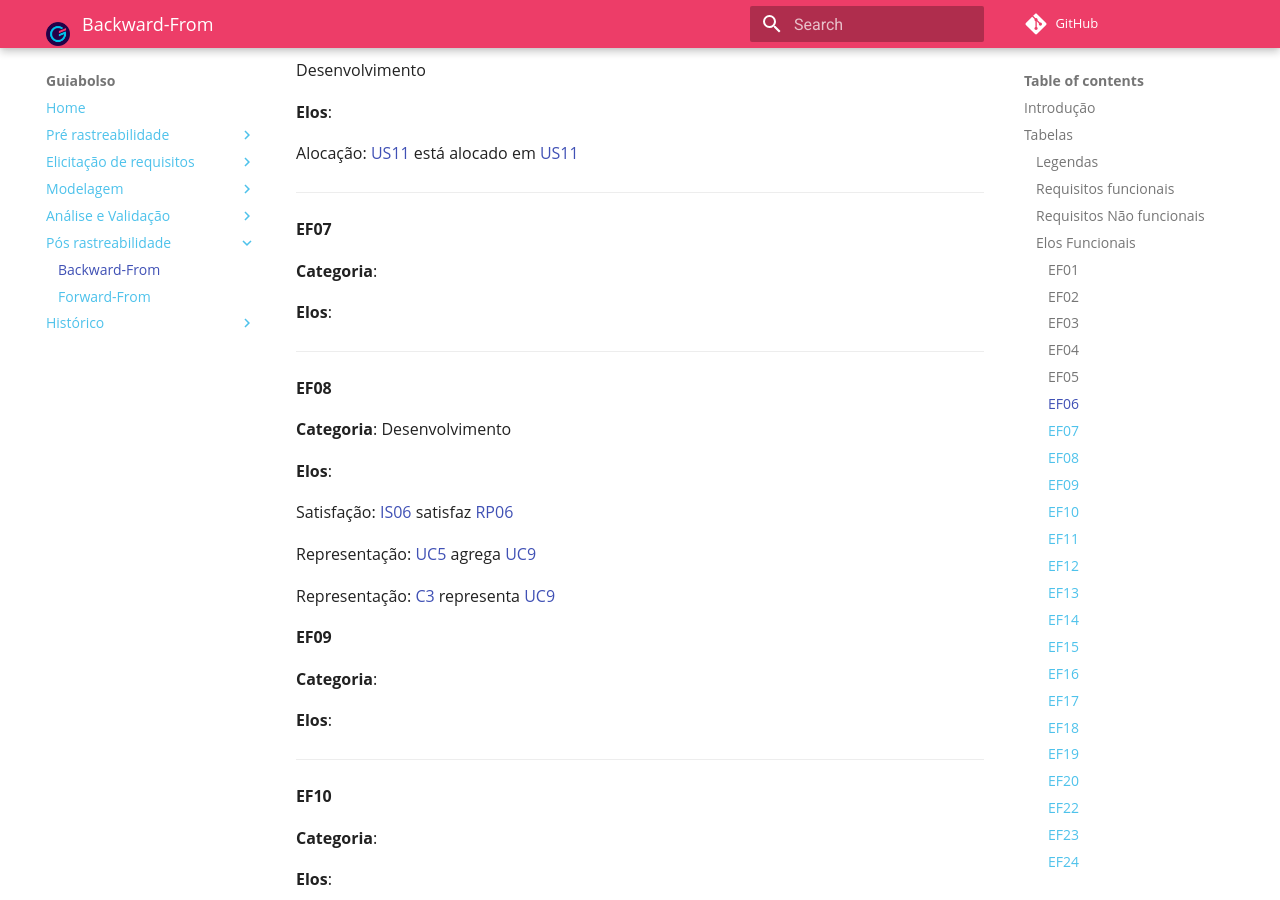
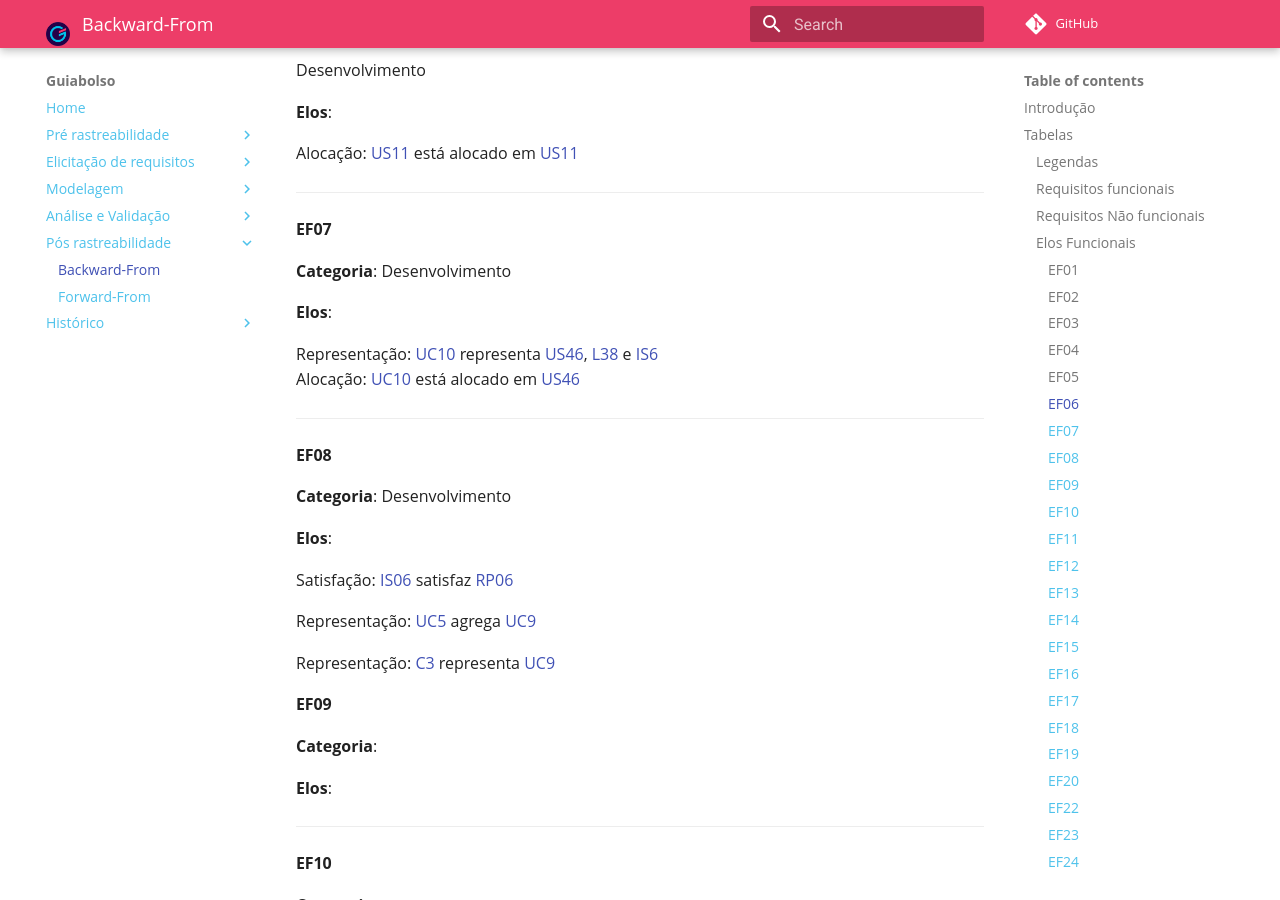
Before and after one commit to fga-disciplinas/2019.1-Guia-Bolso, an MkDocs documentation site: the page built from docs/pos-rastreabilidade/backward.md, in a window 1280 px wide and 900 px high, scrolled down 9771 px. Built offline with MkDocs 1.6.1 and Material for MkDocs 9.7.7, drawn with Linux system fonts in a browser that asks for light colours; comment, search, counter and statistics services are not loaded; old or Windows-style settings are respelled for this version of MkDocs.

Commit message:
Adicionando elo uc10

```diff
--- a/docs/pos-rastreabilidade/backward.md
+++ b/docs/pos-rastreabilidade/backward.md
@@ -161,15 +161,14 @@ Alocação: [US11](../../modelagem/backlog/#us11-elaborar-formulario) está aloc
 ---
 
 #### EF07
-**Categoria**:
-
+**Categoria**: Desenvolvimento
 
 **Elos**:
 
-
+Representação: [UC10](../../modelagem/casos_de_uso/#uc10-adicionar-planejamento) representa [US46](../../modelagem/backlog/#us46-planejar-renda), [L38](../../modelagem/lexicos/#l38-renda) e [IS6](../../modelagem/istar/#is06-planejamento-de-rendas-e-gastos)<br>
+Alocação:  [UC10](../../modelagem/casos_de_uso/#uc10-adicionar-planejamento) está alocado em [US46](../../modelagem/backlog/#us46-planejar-renda)
 
 ---
-
 
 #### EF08
 **Categoria**: Desenvolvimento
```
